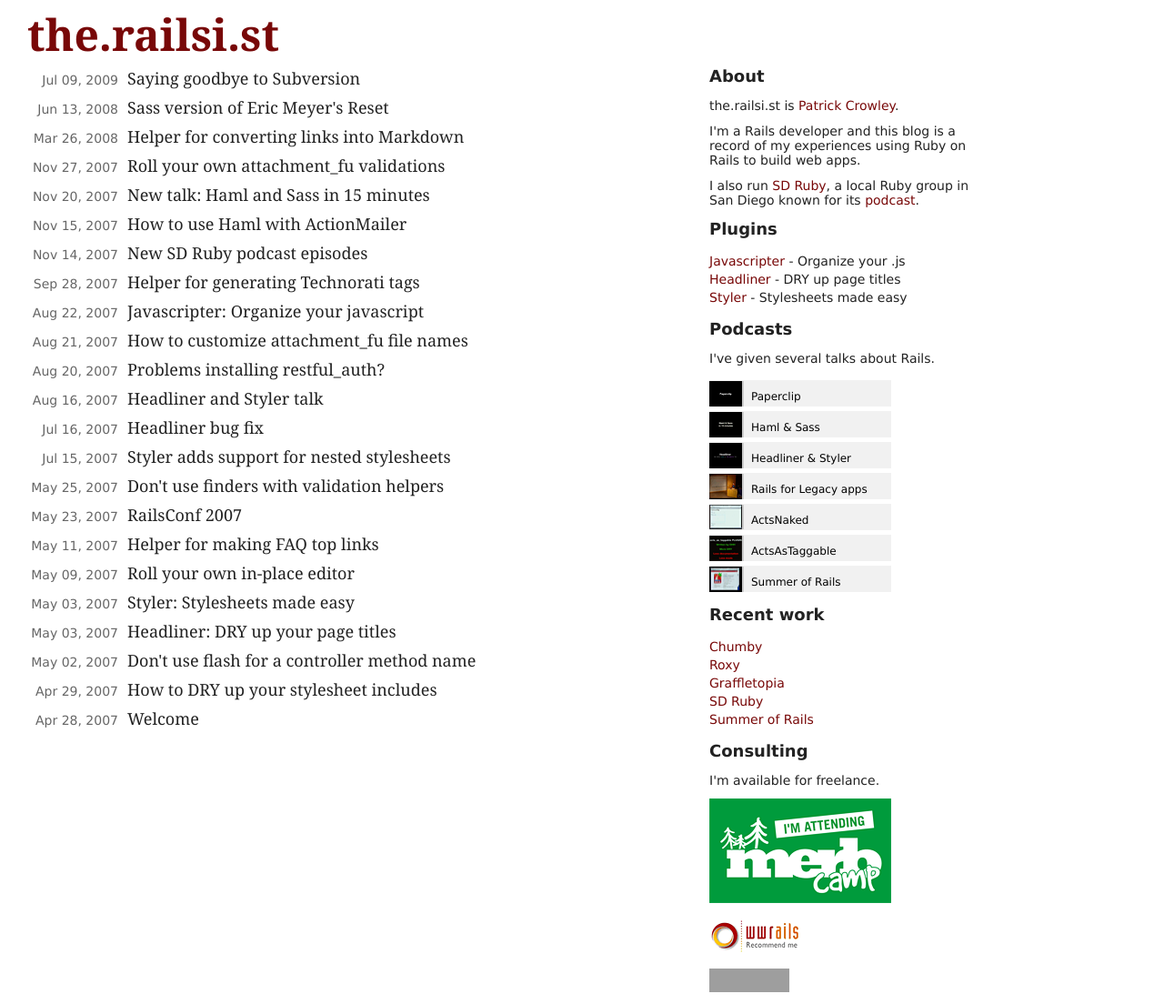
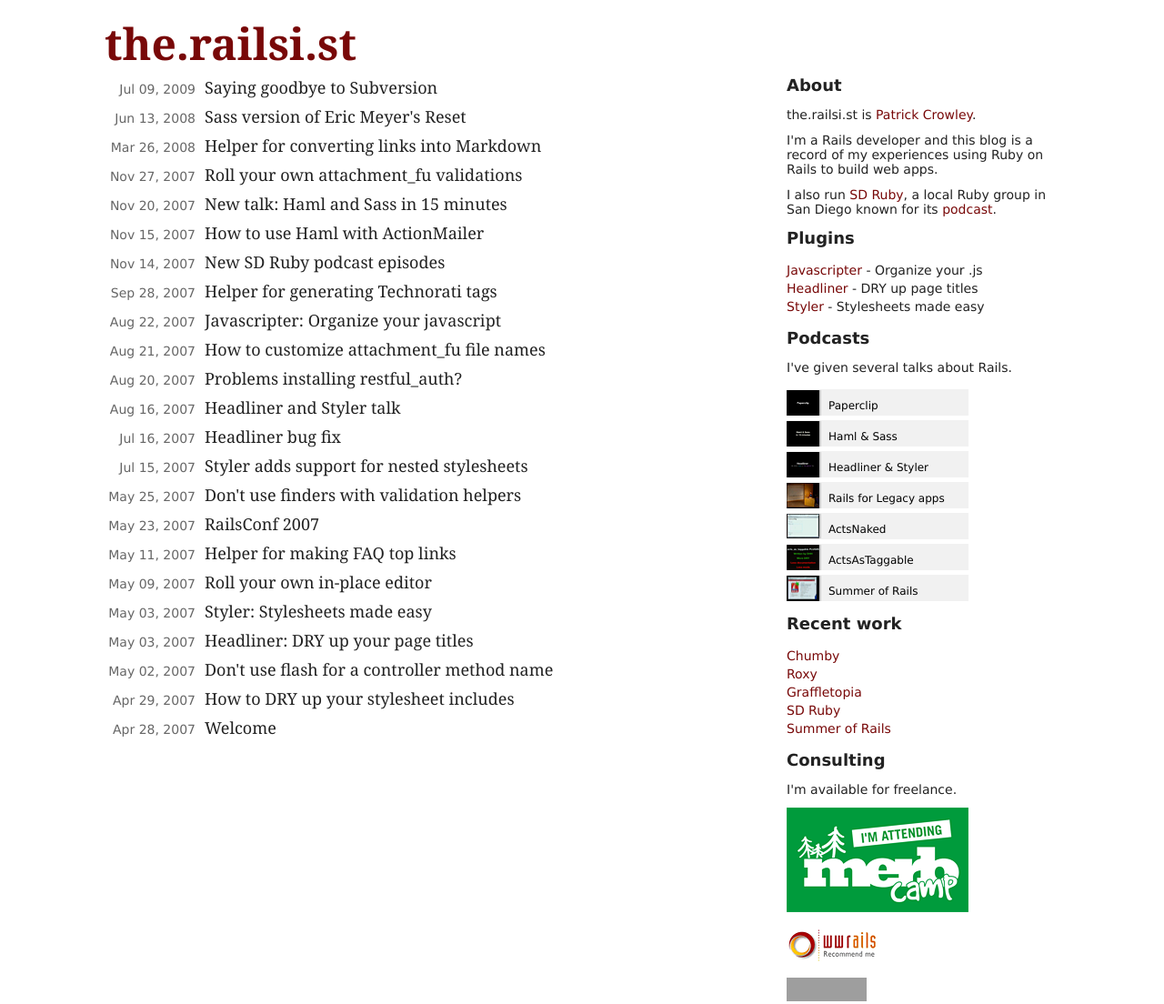
Before and after one commit to mokolabs/the.railsi.st, a Jekyll site: the page built from index.html, in a window 1280 px wide. Shown: the whole page at 91% size. Built offline with Jekyll 4.4.1, drawn with Linux system fonts in a browser that asks for light colours; Markdown is read by kramdown in place of the engine named in the settings; grey boxes are pictures that could not be loaded.

Commit message:
tweaked layout

```diff
--- a/stylesheets/app.css
+++ b/stylesheets/app.css
@@ -92,6 +92,7 @@
 /* LAYOUT */
 
 #page {
+  margin: 40px auto 20px auto;
   width: 1050px;
 }
 
```
